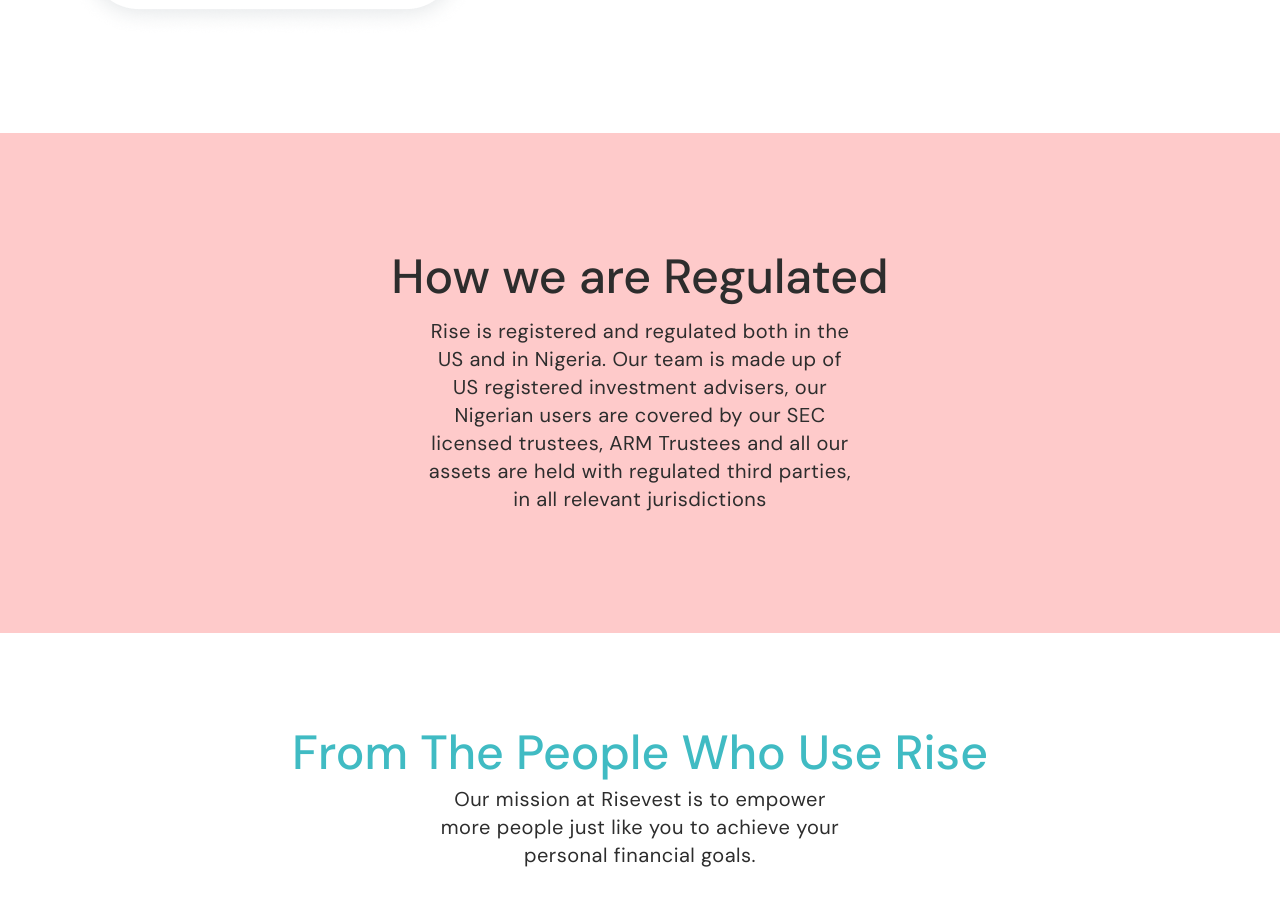
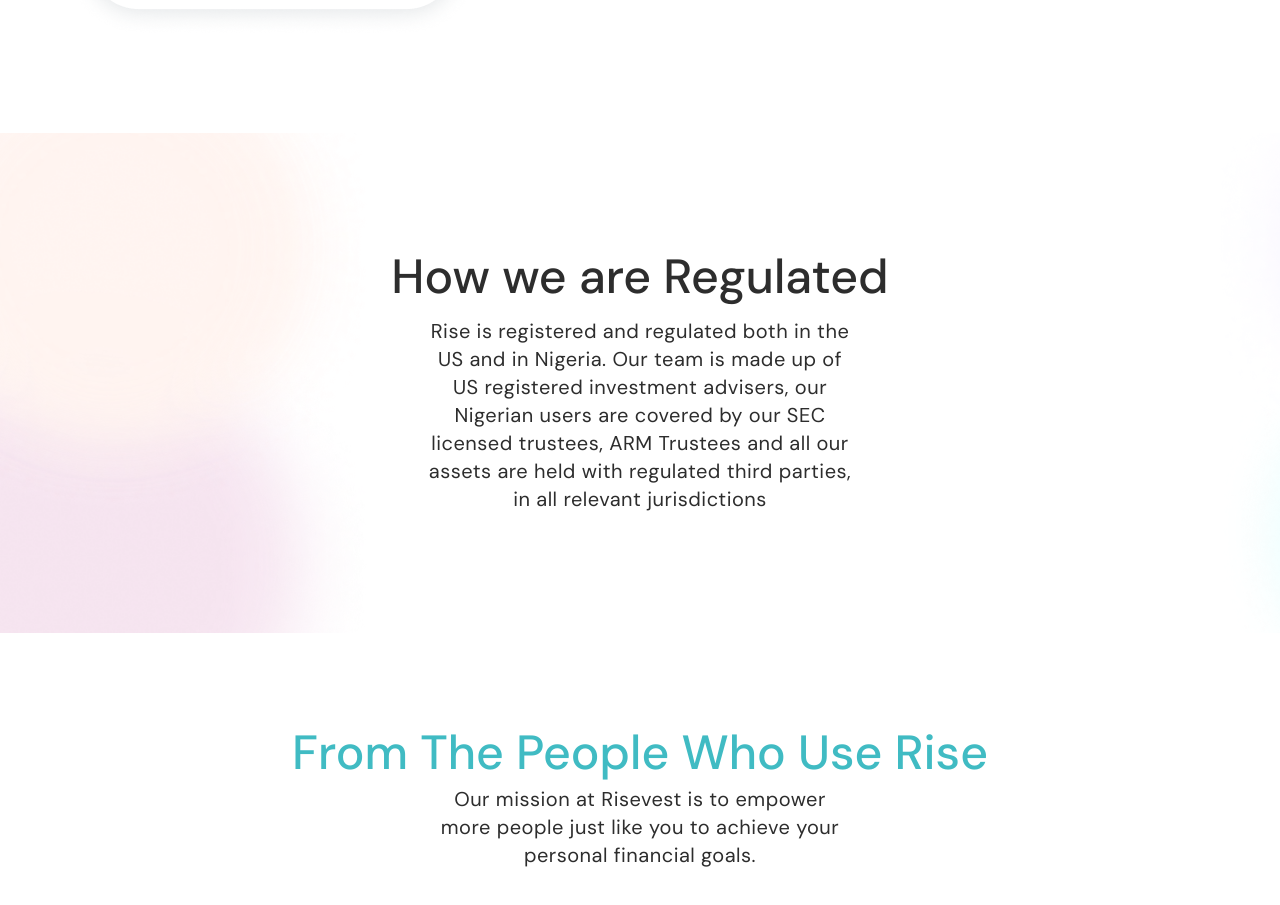
Before and after one commit to sammy-code98/risevest-test, a React (Vite) app: page / in a window 1280 px wide. Shown: the part 4060-4965 px from the top of the page. Built offline with nearby package versions, Linux system fonts and the light colour scheme.

Commit message:
fix:regulared bg

```diff
--- a/src/components/Regulation/index.tsx
+++ b/src/components/Regulation/index.tsx
@@ -1,7 +1,7 @@
 export default function Regulation(): JSX.Element {
   return (
     <div className="py-12">
-      <div className="w-full  bg-red-200 h-[500px] flex justify-center items-center">
+      <div className="w-full  bg-[url('/src/assets/regBg.png')] bg-cover bg-repeat-x h-[500px] flex justify-center items-center">
         <div className=" flex flex-col justify-center items-center space-y-4">
           <h1 className="text-rise_black text-3xl md:text-5xl font-medium">
             How we are Regulated
```
Also changed, not shown: src/assets/regBg.png (added).
